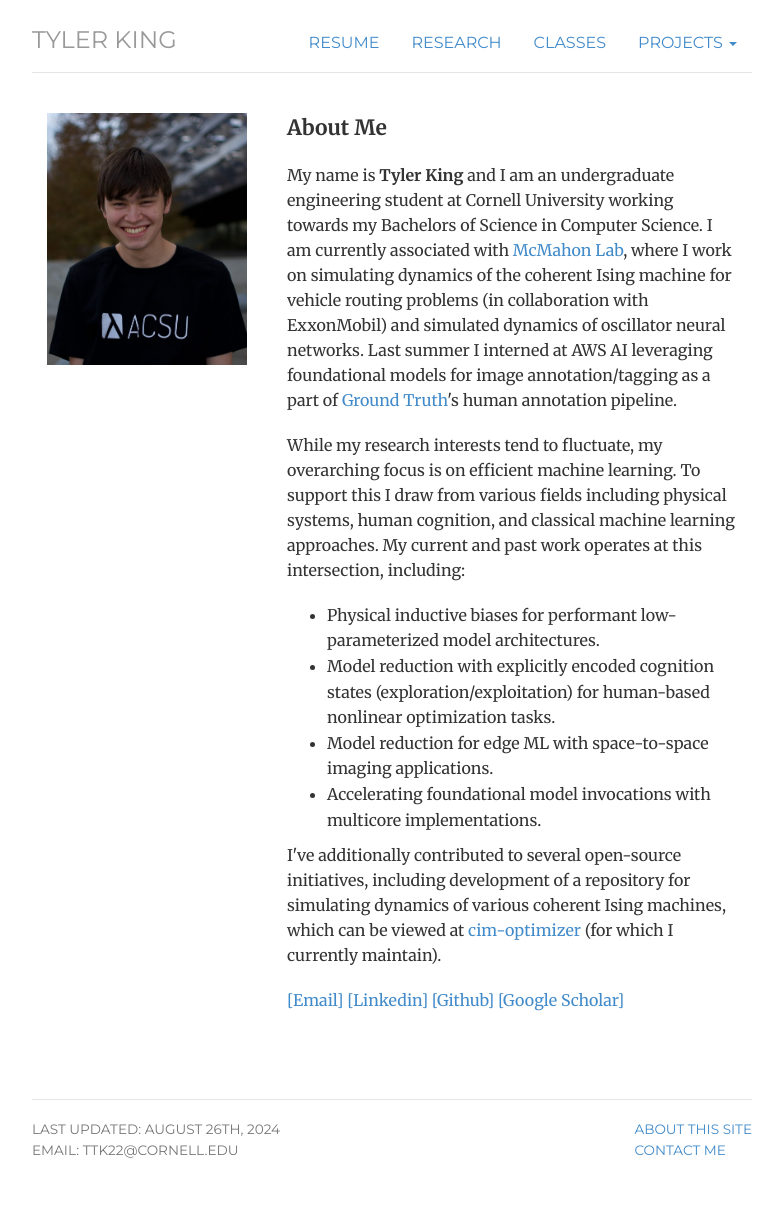
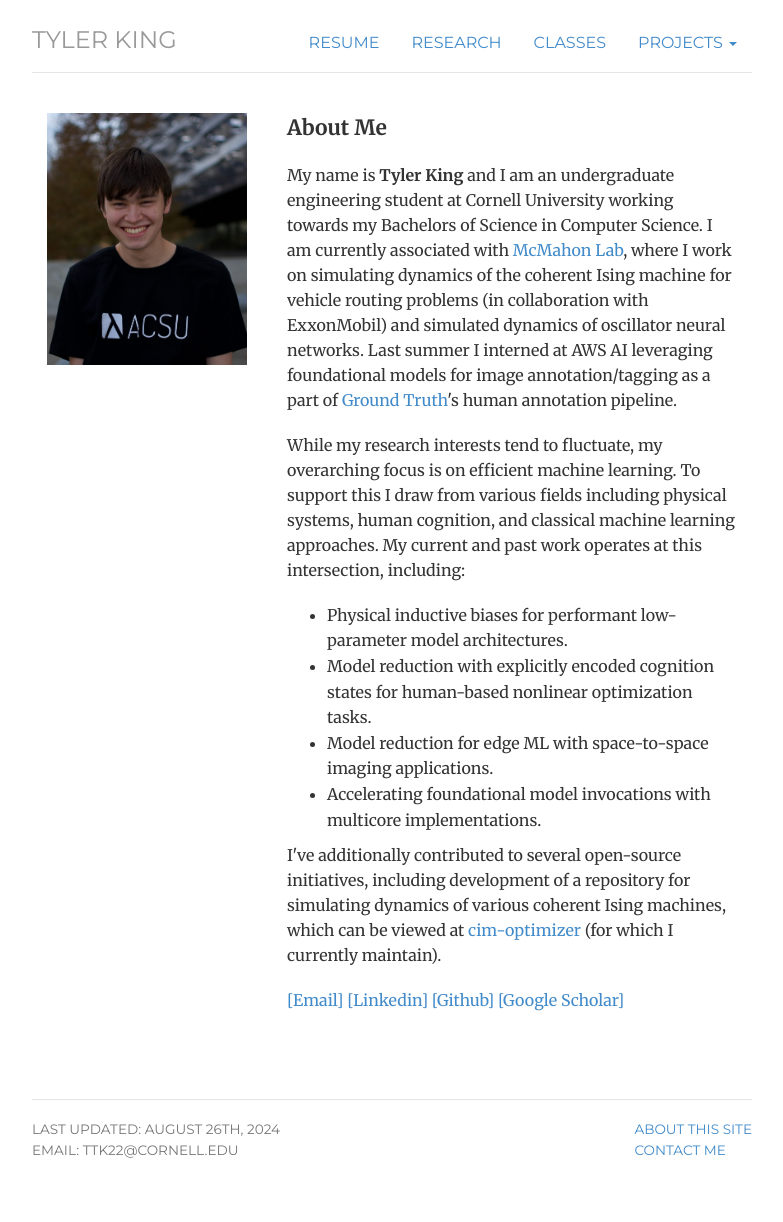
Before and after one commit to tylertking/tylertking.github.io, a Jekyll site: the page built from index.html, in a window 1280 px wide. Shown: the whole page, without its empty margins (248-1031 px from the left). Built offline with Jekyll 4.4.1, drawn with Linux system fonts in a browser that asks for light colours.

Commit message:
Update TA list and landing page

```diff
--- a/classes/index.html
+++ b/classes/index.html
@@ -57,3 +57,7 @@
 <a href="https://classes.cornell.edu/browse/roster/SP23/class/ECE/4960">ECE 4960: Dynamic Networks and Games</a><br>
 <em>Spring 2024</em><br>
 This course will provide the necessary mathematical and modeling tools needed to describe and understand these network systems. Questions of interest will be how the network structure impacts the dynamics of network systems, how network properties can be exploited to maximize system performance or resilience and how one can address these questions while also accounting for strategic human behavior. The course will introduce tools that can be used to address these questions and successfully overcome challenges related to the coupled, distributed, and large-scale nature of network systems in environments with limited sensing, communication, and control capabilities.
+
+<a href="https://classes.cornell.edu/browse/roster/FA24/class/ECE/6210">ECE 6210: Theory of Linear Systems</a><br>
+<em>Fall 2024</em><br>
+State-space and multi-input-multi-output linear systems in discrete and continuous time. The state transition matrix, the matrix exponential, and the Cayley-Hamilton theorem. Controllability, observability, stability, realization theory. At the level of Linear Systems by Kailath.
--- a/index.html
+++ b/index.html
@@ -17,8 +17,8 @@
 
 	<p> While my research interests tend to fluctuate, my overarching focus is on efficient machine learning. To support this I draw from various fields including physical systems, human cognition, and classical machine learning approaches. My current and past work operates at this intersection, including: </p>
 	<ul style="margin-top: 0;">
-		<li>Physical inductive biases for performant low-parameterized model architectures.</li>
-		<li>Model reduction with explicitly encoded cognition states (exploration/exploitation) for human-based nonlinear optimization tasks.</li>
+		<li>Physical inductive biases for performant low-parameter model architectures.</li>
+		<li>Model reduction with explicitly encoded cognition states for human-based nonlinear optimization tasks.</li>
 		<li> Model reduction for edge ML with space-to-space imaging applications. </li>
 		<li>Accelerating foundational model invocations with multicore implementations. </li>
 	</ul>
```
